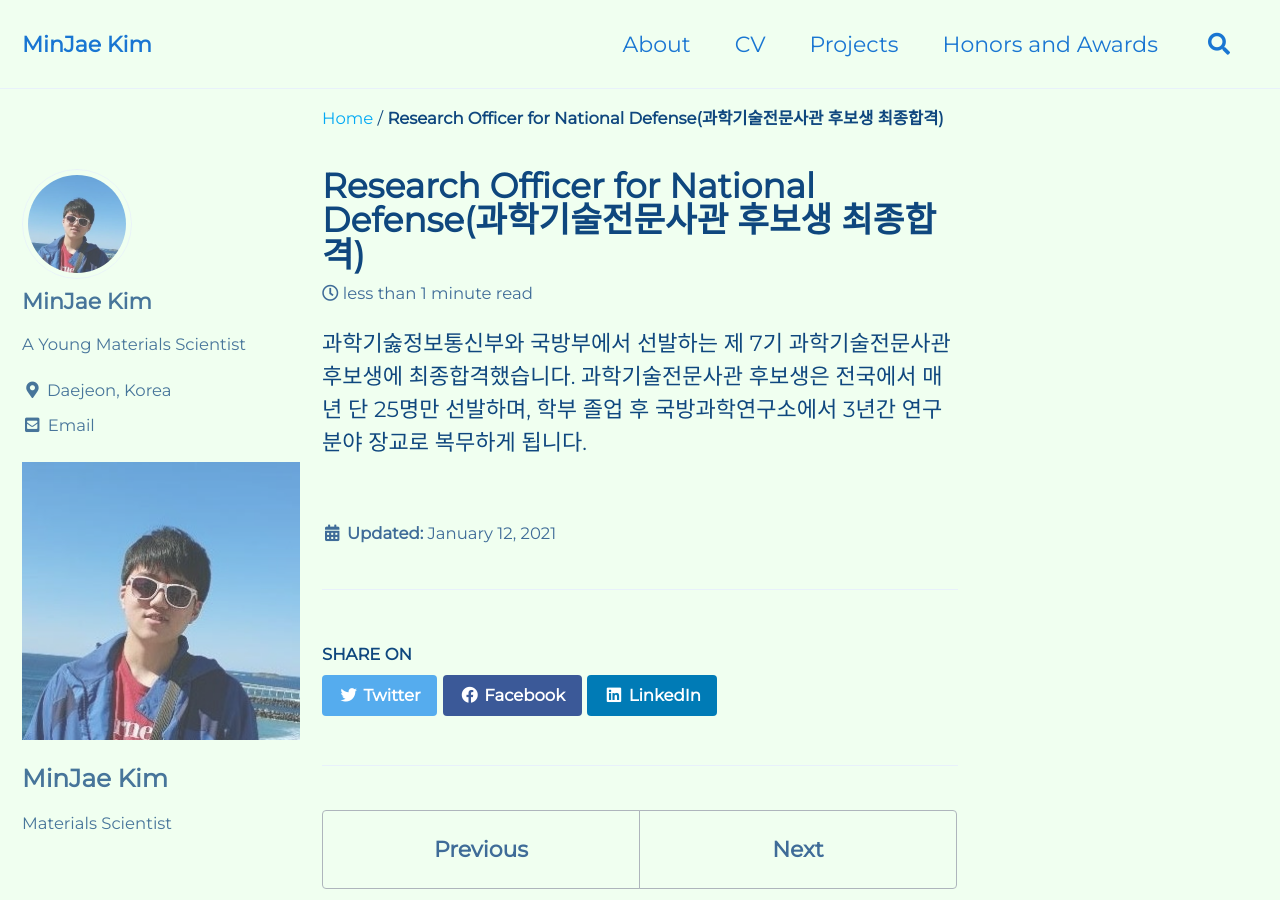
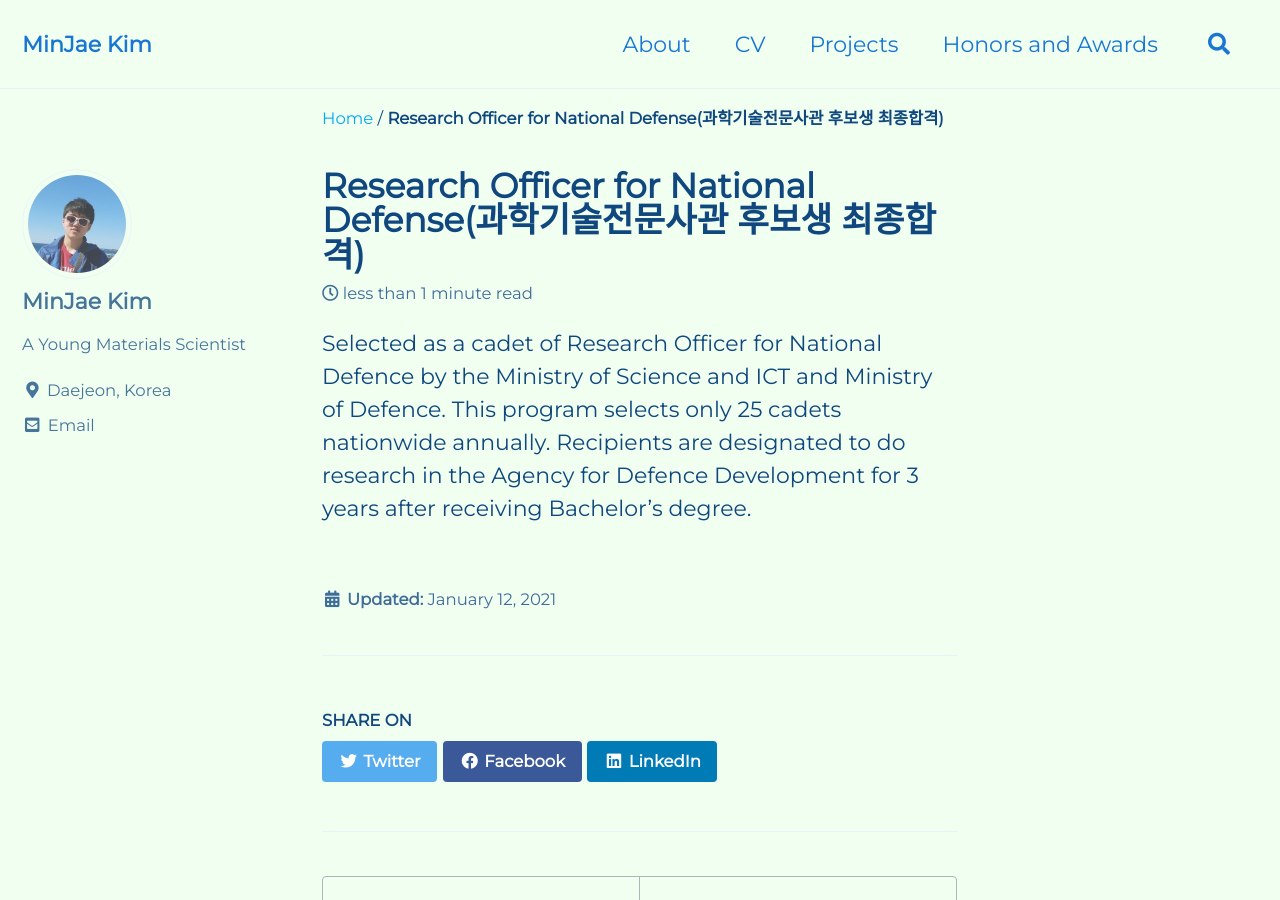
Before and after one commit to mj3259/mj3259.github.io, a Jekyll site: the page built from _posts/2021-01-12-rond.md, in a window 1280 px wide and 900 px high. Built offline with Jekyll 4.4.1, drawn with Linux system fonts in a browser that asks for light colours; cached includes are drawn as plain includes.

Commit message:
Update 2021-01-12-rond.md

```diff
--- a/_posts/2021-01-12-rond.md
+++ b/_posts/2021-01-12-rond.md
@@ -4,12 +4,6 @@ excerpt: "Jan. 2021"
 header:
   image:
   teaser: assets/images/biography/rond.png
-sidebar:
-  - title: "MinJae Kim"
-    image: "/assets/images/avatar.jpg"
-    image_alt: "logo"
-    text: "Materials Scientist"
 ---
 
-과학기숧정보통신부와 국방부에서 선발하는 제 7기 과학기술전문사관 후보생에 최종합격했습니다.
-과학기술전문사관 후보생은 전국에서 매년 단 25명만 선발하며, 학부 졸업 후 국방과학연구소에서 3년간 연구분야 장교로 복무하게 됩니다.
+Selected as a cadet of Research Officer for National Defence by the Ministry of Science and ICT and Ministry of Defence. This program selects only 25 cadets nationwide annually. Recipients are designated to do research in the Agency for Defence Development for 3 years after receiving Bachelor's degree.
```
